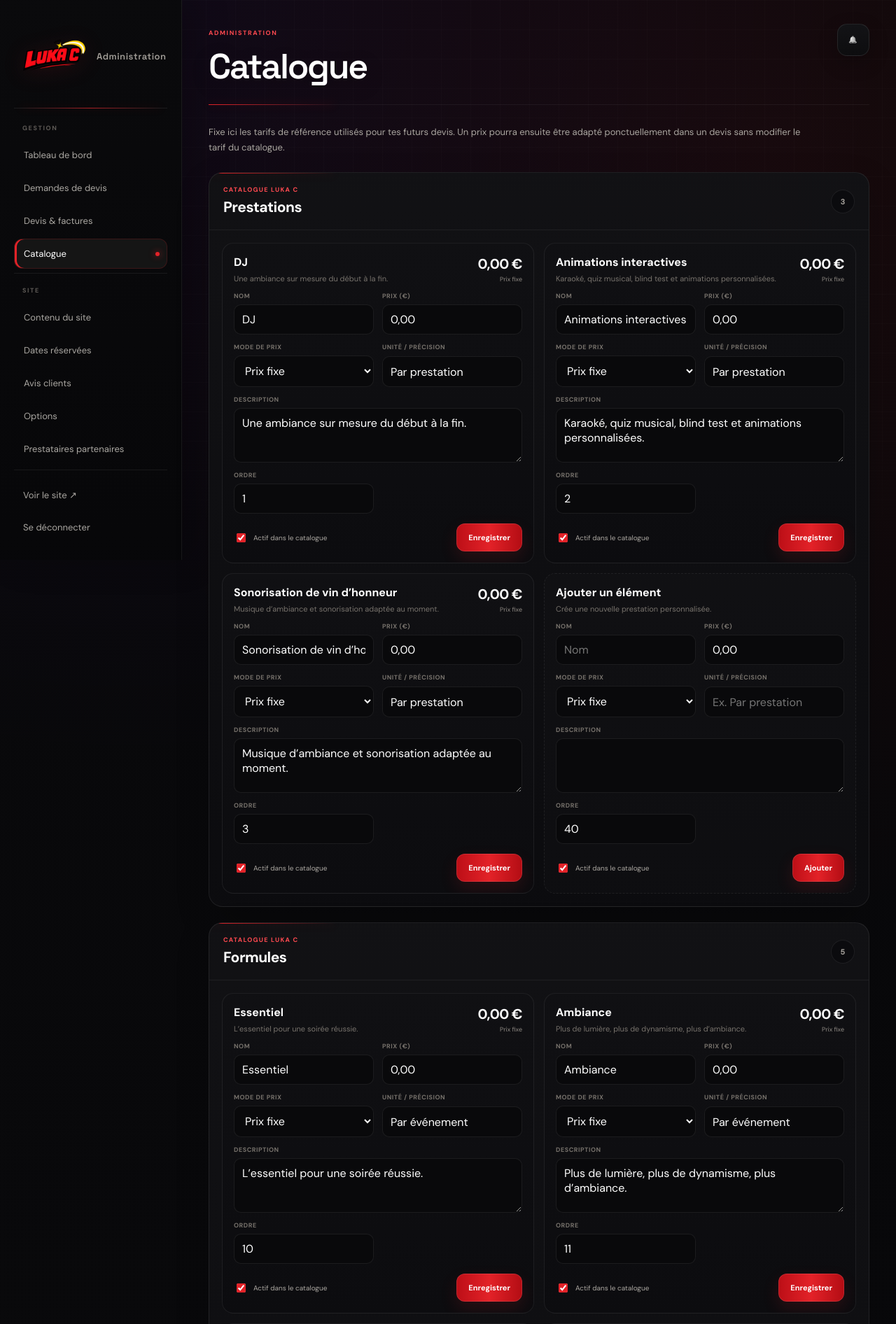
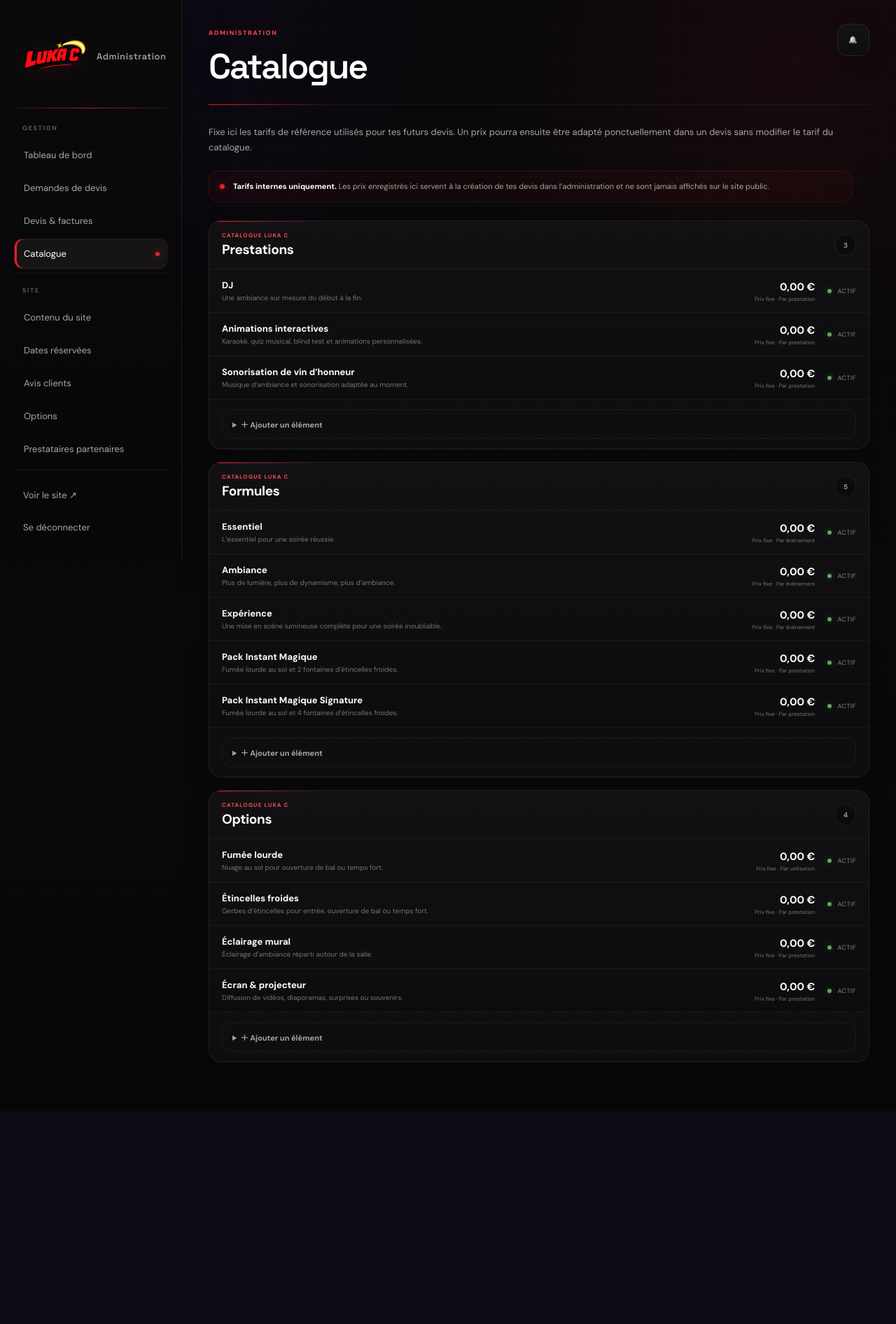
Before and after one commit to djlukac-ctrl/lukac, a PHP site: page /admin/catalogue.php in a window 1280 px wide. Shown: the top 1892 px of the page at 70% size. After the commit the page ends 1588 px from the top, so only its background shows below. Run offline with PHP 8.4, Linux system fonts and the light colour scheme; the visitor is signed in with stand-in values (Sample User, id 1).

Commit message:
Allège le catalogue et précise que les tarifs restent privés

```diff
--- a/admin/catalogue.php
+++ b/admin/catalogue.php
@@ -102,36 +102,38 @@ if (isset($_GET['saved'])) $flash = 'Élément du catalogue enregistré.';
 if (isset($_GET['created'])) $flash = 'Nouvel élément ajouté au catalogue.';
 ?>
 <style>
-.catalogue-intro{max-width:860px;margin:-6px 0 24px;color:#aaa6a0;font-size:13px;line-height:1.7}
-.catalogue-layout{display:grid;gap:22px}
-.catalogue-section{position:relative;overflow:hidden;border:1px solid rgba(255,255,255,.08);border-radius:20px;background:linear-gradient(180deg,rgba(18,18,21,.96),rgba(12,12,15,.96));box-shadow:0 18px 48px rgba(0,0,0,.18)}
-.catalogue-section::before{content:"";position:absolute;left:0;top:0;width:180px;height:1px;background:linear-gradient(90deg,#e32228,transparent);box-shadow:0 0 14px rgba(227,34,40,.32)}
-.catalogue-section__head{display:flex;align-items:center;justify-content:space-between;gap:16px;padding:18px 20px;border-bottom:1px solid rgba(255,255,255,.06)}
-.catalogue-section__head span{display:block;margin-bottom:5px;color:#ff4a50;font-size:9px;font-weight:800;letter-spacing:.14em;text-transform:uppercase}
-.catalogue-section__head h2{margin:0;color:#fff;font-size:21px;letter-spacing:-.025em}
-.catalogue-count{display:grid;place-items:center;min-width:34px;height:34px;padding:0 10px;border-radius:999px;background:#0b0b0e;border:1px solid rgba(255,255,255,.08);color:#aaa6a0;font-size:11px;font-weight:800}
-.catalogue-grid{display:grid;grid-template-columns:repeat(2,minmax(0,1fr));gap:14px;padding:18px}
-.catalogue-card{position:relative;overflow:hidden;border:1px solid rgba(255,255,255,.07);border-radius:16px;background:linear-gradient(180deg,#101013,#0c0c0f)}
-.catalogue-card.is-disabled{opacity:.58}
-.catalogue-card__top{display:flex;align-items:flex-start;justify-content:space-between;gap:14px;padding:16px 16px 10px}
-.catalogue-card__top h3{margin:0;color:#fff;font-size:16px}
-.catalogue-card__top p{margin:5px 0 0;color:#77726c;font-size:11px;line-height:1.55}
-.catalogue-price{flex:0 0 auto;text-align:right}
-.catalogue-price strong{display:block;color:#fff;font-size:20px;letter-spacing:-.03em}
-.catalogue-price span{display:block;margin-top:3px;color:#8f8a84;font-size:9px}
-.catalogue-form{display:grid;grid-template-columns:1fr 1fr;gap:12px;padding:0 16px 16px}
-.catalogue-field{display:grid;gap:6px}
-.catalogue-field--full{grid-column:1/-1}
-.catalogue-field label{color:#77726c;font-size:9px;font-weight:800;letter-spacing:.06em;text-transform:uppercase}
-.catalogue-field input,.catalogue-field textarea,.catalogue-field select{width:100%;box-sizing:border-box;border:1px solid rgba(255,255,255,.08);border-radius:10px;background:#09090b;color:#fff;padding:10px 11px;font:inherit}
-.catalogue-field textarea{min-height:78px;resize:vertical}
-.catalogue-field input:focus,.catalogue-field textarea:focus,.catalogue-field select:focus{outline:none;border-color:rgba(227,34,40,.55);box-shadow:0 0 0 3px rgba(227,34,40,.07)}
-.catalogue-actions{grid-column:1/-1;display:flex;align-items:center;justify-content:space-between;gap:12px;padding-top:2px}
-.catalogue-active{display:flex;align-items:center;gap:8px;color:#aaa6a0;font-size:10px}.catalogue-active input{accent-color:#e32228}
-.catalogue-add{border-style:dashed;background:rgba(255,255,255,.012)}
-.catalogue-empty{padding:20px;color:#817c77;font-size:12px}
-@media(max-width:1050px){.catalogue-grid{grid-template-columns:1fr}}
-@media(max-width:680px){.catalogue-form{grid-template-columns:1fr}.catalogue-field--full{grid-column:auto}.catalogue-actions{align-items:flex-start;flex-direction:column}}
+.catalogue-intro{max-width:920px;margin:-6px 0 22px;color:#aaa6a0;font-size:13px;line-height:1.7}
+.catalogue-private{display:flex;align-items:flex-start;gap:12px;max-width:920px;margin:0 0 26px;padding:13px 15px;border:1px solid rgba(227,34,40,.16);border-radius:14px;background:rgba(227,34,40,.045);color:#aaa6a0;font-size:11px;line-height:1.55}
+.catalogue-private strong{color:#fff}.catalogue-private__dot{width:7px;height:7px;margin-top:5px;border-radius:50%;background:#e32228;box-shadow:0 0 11px rgba(227,34,40,.75);flex:0 0 auto}
+.catalogue-layout{display:grid;gap:18px}
+.catalogue-section{position:relative;overflow:hidden;border:1px solid rgba(255,255,255,.08);border-radius:18px;background:linear-gradient(180deg,rgba(18,18,21,.96),rgba(12,12,15,.96));box-shadow:0 14px 38px rgba(0,0,0,.15)}
+.catalogue-section::before{content:"";position:absolute;left:0;top:0;width:160px;height:1px;background:linear-gradient(90deg,#e32228,transparent);box-shadow:0 0 12px rgba(227,34,40,.28)}
+.catalogue-section__head{display:flex;align-items:center;justify-content:space-between;gap:14px;padding:15px 18px;border-bottom:1px solid rgba(255,255,255,.055)}
+.catalogue-section__head span{display:block;margin-bottom:3px;color:#ff4a50;font-size:8px;font-weight:800;letter-spacing:.14em;text-transform:uppercase}
+.catalogue-section__head h2{margin:0;color:#fff;font-size:19px;letter-spacing:-.02em}
+.catalogue-count{display:grid;place-items:center;min-width:30px;height:30px;padding:0 9px;border-radius:999px;background:#0b0b0e;border:1px solid rgba(255,255,255,.075);color:#99948e;font-size:10px;font-weight:800}
+.catalogue-list{display:grid}
+.catalogue-item{border-bottom:1px solid rgba(255,255,255,.055);background:transparent}
+.catalogue-item:last-child{border-bottom:0}
+.catalogue-item[open]{background:rgba(255,255,255,.012)}
+.catalogue-summary{list-style:none;display:grid;grid-template-columns:minmax(0,1fr) auto auto;gap:18px;align-items:center;padding:14px 18px;cursor:pointer}
+.catalogue-summary::-webkit-details-marker{display:none}
+.catalogue-summary:hover{background:rgba(255,255,255,.018)}
+.catalogue-summary__main{min-width:0}.catalogue-summary__main strong{display:block;color:#fff;font-size:13px}.catalogue-summary__main span{display:block;margin-top:3px;color:#77726c;font-size:10px;white-space:nowrap;overflow:hidden;text-overflow:ellipsis}
+.catalogue-summary__price{text-align:right}.catalogue-summary__price strong{display:block;color:#fff;font-size:15px}.catalogue-summary__price span{display:block;margin-top:2px;color:#77726c;font-size:8px}
+.catalogue-summary__state{display:flex;align-items:center;gap:8px;color:#8c8781;font-size:9px;text-transform:uppercase;letter-spacing:.06em}.catalogue-summary__state::before{content:"";width:6px;height:6px;border-radius:50%;background:#65a95a;box-shadow:0 0 8px rgba(101,169,90,.35)}.catalogue-item.is-disabled .catalogue-summary__state::before{background:#666;box-shadow:none}.catalogue-item.is-disabled{opacity:.58}
+.catalogue-edit{padding:2px 18px 16px 18px}
+.catalogue-form{display:grid;grid-template-columns:1fr 160px 170px 1fr;gap:11px;padding:14px;border:1px solid rgba(255,255,255,.06);border-radius:14px;background:#0a0a0d}
+.catalogue-field{display:grid;gap:5px}.catalogue-field--full{grid-column:1/-1}
+.catalogue-field label{color:#706b65;font-size:8px;font-weight:800;letter-spacing:.07em;text-transform:uppercase}
+.catalogue-field input,.catalogue-field textarea,.catalogue-field select{width:100%;box-sizing:border-box;border:1px solid rgba(255,255,255,.075);border-radius:9px;background:#070709;color:#fff;padding:9px 10px;font:inherit}
+.catalogue-field textarea{min-height:64px;resize:vertical}.catalogue-field input:focus,.catalogue-field textarea:focus,.catalogue-field select:focus{outline:none;border-color:rgba(227,34,40,.5);box-shadow:0 0 0 3px rgba(227,34,40,.06)}
+.catalogue-actions{grid-column:1/-1;display:flex;align-items:center;justify-content:space-between;gap:12px}
+.catalogue-active{display:flex;align-items:center;gap:8px;color:#99948e;font-size:9px}.catalogue-active input{accent-color:#e32228}
+.catalogue-add{padding:14px 18px;border-top:1px dashed rgba(255,255,255,.07);background:rgba(255,255,255,.008)}
+.catalogue-add details{border:1px dashed rgba(255,255,255,.09);border-radius:13px}.catalogue-add summary{padding:12px 14px;cursor:pointer;color:#aaa6a0;font-size:11px;font-weight:700}.catalogue-add summary:hover{color:#fff}.catalogue-add__body{padding:0 14px 14px}
+@media(max-width:1000px){.catalogue-form{grid-template-columns:1fr 1fr}.catalogue-summary{grid-template-columns:minmax(0,1fr) auto}.catalogue-summary__state{display:none}}
+@media(max-width:680px){.catalogue-form{grid-template-columns:1fr}.catalogue-field--full,.catalogue-actions{grid-column:auto}.catalogue-actions{align-items:flex-start;flex-direction:column}.catalogue-summary{grid-template-columns:1fr}.catalogue-summary__price{text-align:left}}
 </style>
 
 <?php if ($flash): ?><div class="flash flash--success"><?= e($flash) ?></div><?php endif; ?>
@@ -140,6 +142,10 @@ if (isset($_GET['created'])) $flash = 'Nouvel élément ajouté au catalogue.';
 <p class="catalogue-intro">
   Fixe ici les tarifs de référence utilisés pour tes futurs devis. Un prix pourra ensuite être adapté ponctuellement dans un devis sans modifier le tarif du catalogue.
 </p>
+<div class="catalogue-private">
+  <span class="catalogue-private__dot"></span>
+  <div><strong>Tarifs internes uniquement.</strong> Les prix enregistrés ici servent à la création de tes devis dans l’administration et ne sont jamais affichés sur le site public.</div>
+</div>
 
 <div class="catalogue-layout">
 <?php foreach ($categories as $categoryKey => $categoryLabel): ?>
@@ -149,20 +155,22 @@ if (isset($_GET['created'])) $flash = 'Nouvel élément ajouté au catalogue.';
       <div class="catalogue-count"><?= count($grouped[$categoryKey]) ?></div>
     </div>
 
-    <div class="catalogue-grid">
+    <div class="catalogue-list">
       <?php foreach ($grouped[$categoryKey] as $item): ?>
-        <article class="catalogue-card <?= !$item['active'] ? 'is-disabled' : '' ?>" id="item-<?= (int)$item['id'] ?>">
-          <div class="catalogue-card__top">
-            <div>
-              <h3><?= e($item['name']) ?></h3>
-              <p><?= e($item['description'] ?: 'Aucune description.') ?></p>
+        <details class="catalogue-item <?= !$item['active'] ? 'is-disabled' : '' ?>" id="item-<?= (int)$item['id'] ?>">
+          <summary class="catalogue-summary">
+            <div class="catalogue-summary__main">
+              <strong><?= e($item['name']) ?></strong>
+              <span><?= e($item['description'] ?: 'Aucune description.') ?></span>
             </div>
-            <div class="catalogue-price">
+            <div class="catalogue-summary__price">
               <strong><?= e(catalog_cents_to_money((int)$item['price_cents'])) ?> €</strong>
-              <span><?= e($priceModes[$item['price_mode']] ?? $item['price_mode']) ?></span>
+              <span><?= e($priceModes[$item['price_mode']] ?? $item['price_mode']) ?><?= $item['unit_label'] ? ' · ' . e($item['unit_label']) : '' ?></span>
             </div>
-          </div>
+            <div class="catalogue-summary__state"><?= $item['active'] ? 'Actif' : 'Inactif' ?></div>
+          </summary>
 
+          <div class="catalogue-edit">
             <form method="post" class="catalogue-form">
               <input type="hidden" name="csrf" value="<?= e(csrf_token()) ?>">
               <input type="hidden" name="action" value="save">
@@ -181,13 +189,15 @@ if (isset($_GET['created'])) $flash = 'Nouvel élément ajouté au catalogue.';
                 <button class="btn btn--primary" type="submit">Enregistrer</button>
               </div>
             </form>
-        </article>
+          </div>
+        </details>
       <?php endforeach; ?>
+    </div>
 
-      <article class="catalogue-card catalogue-add">
-        <div class="catalogue-card__top">
-          <div><h3>Ajouter un élément</h3><p>Crée une nouvelle <?= strtolower(e(rtrim($categoryLabel, 's'))) ?> personnalisée.</p></div>
-        </div>
+    <div class="catalogue-add">
+      <details>
+        <summary>＋ Ajouter un élément</summary>
+        <div class="catalogue-add__body">
           <form method="post" class="catalogue-form">
             <input type="hidden" name="csrf" value="<?= e(csrf_token()) ?>">
             <input type="hidden" name="action" value="save">
@@ -206,7 +216,8 @@ if (isset($_GET['created'])) $flash = 'Nouvel élément ajouté au catalogue.';
               <button class="btn btn--primary" type="submit">Ajouter</button>
             </div>
           </form>
-      </article>
+        </div>
+      </details>
     </div>
   </section>
 <?php endforeach; ?>
```
Lines whose indentation alone changed are shown as unchanged.
